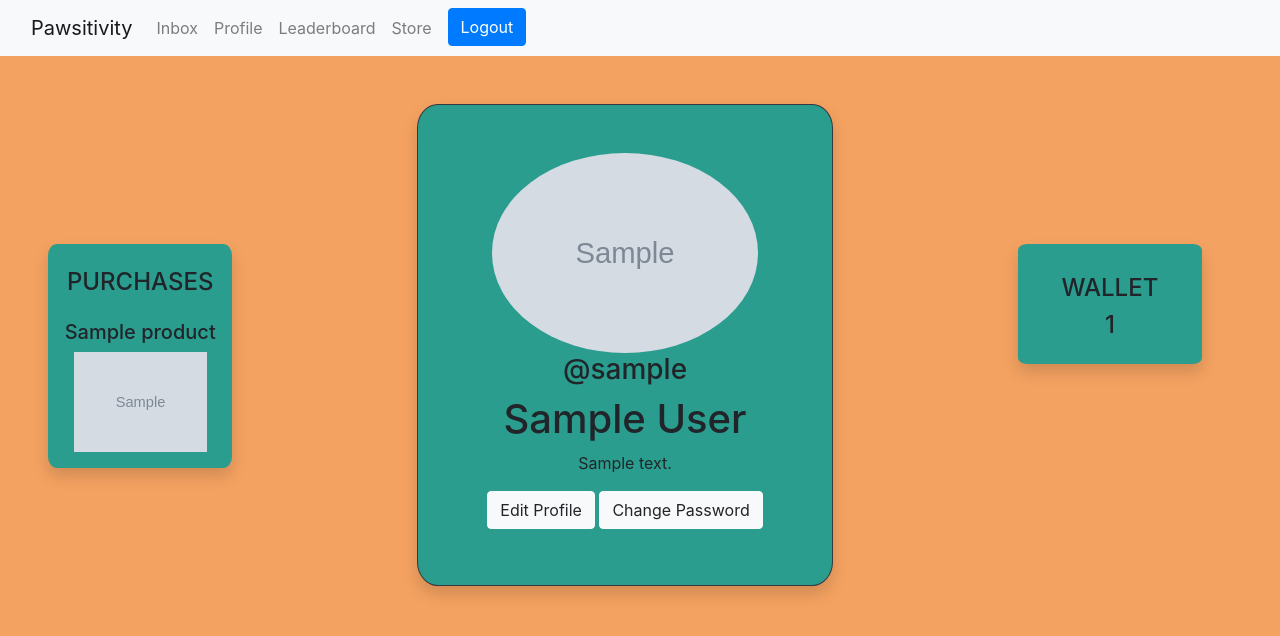
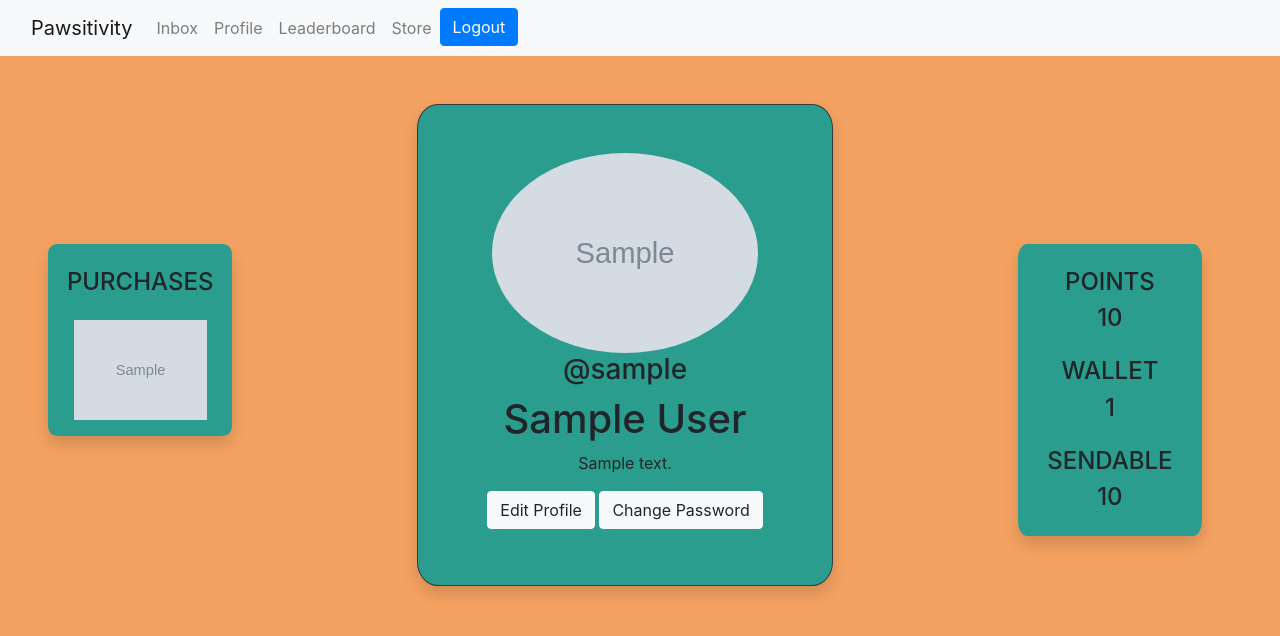
Before and after one commit to RAIK284/project-code-hackoverflow, a Django app: page /profile/1 in a window 1280 px wide. Shown: the top 636 px of the page. Run offline with Django 4.2, Linux system fonts and the light colour scheme; a user stored in the database is signed in; tables that the repository leaves empty hold one stand-in row (values such as "Sample post"); grey boxes marked "Sample" are stand-in pictures; some libraries are stand-ins or nearby versions.

Commit message:
Bug fixes with messaging/points

```diff
--- a/messaging/models.py
+++ b/messaging/models.py
@@ -23,7 +23,7 @@ class Profile(models.Model):
     image = models.ImageField(upload_to=get_image_path, null=True)
     wallet = models.IntegerField(default=0)
     displayPoints = models.BooleanField(default=False)
-    points = models.IntegerField(default=0)
+    points = models.IntegerField(default=0) # Represents points to send to users, specifically
     allTimePoints = models.IntegerField(default=0)
     displayPurchases = models.BooleanField(default=False)
 
--- a/messaging/templates/messaging/profile.html
+++ b/messaging/templates/messaging/profile.html
@@ -4,10 +4,10 @@
 	.panel {
 		background-color:#2a9d8f;
 		border-radius:5%;
+		height: 100%;
 	}
 
 	.side-panel {
-		height: 100%;
 		margin-top: 15%;
 	}
 </style>
@@ -16,14 +16,13 @@
 	<div class="container-fluid row">
 		<div class="col col ml-5 side-panel d-inline text-center shadow rounded-3 panel">
 			<!-- Only show purchases if toggled on -->
-			{% if profile.displayPurchases or current_user.username == user.username%}
+			{% if purchases.count > 0 and profile.displayPurchases or purchases.count > 0 and current_user.username == user.username %}
 			<div>
 				<h4 class="mt-4">PURCHASES</h4>
 
 				<!-- Make sure the purchases don't error out -->
-				{% if purchases.count > 0 %} {% for purchase in purchases %}
+				{% for purchase in purchases %}
 				<div class="py-3 overflow-auto">
-					<h5>{{ purchase.product.name }}</h5>
 					<img
 						class="z-depth-2 img-fluid"
 						alt="Image of purchase: {{ purchase.product.name }}"
@@ -32,7 +31,6 @@
 					/>
 				</div>
 				{% endfor %}
-				{% endif %}
 			</div>
 			{% endif %}
 		</div>
@@ -58,7 +56,7 @@
 
 			<!-- Make sure a user can only edit the profile that's theirs -->
 			{% if current_user.username == user.username %}
-			<div id="edit-info">
+			<div>
 				<a
 					class="mb-2 d-inline-block btn btn-light"
 					href="{% url 'updateProfile' user.id %}"
@@ -90,15 +88,18 @@
 
 		<div class="col col mr-5 align-middle side-panel points-panel d-inline text-center shadow rounded-3 panel">
 			<!-- Only show points if toggled on -->
-			{% if profile.displayPoints %}
+			{% if profile.displayPoints or current_user.username == user.username %}
 				<h4 class="mt-4">POINTS</h4>
-				<h4>{{ profile.points }}</h4>
+				<h4 class="mb-4">{{ profile.allTimePoints }}</h4>
 			{% endif %}
 
 			<!-- Only show current spendable points if the user is on their own page -->
 			{% if current_user.username == user.username %}
-				<h4 style="margin-top:20%;">WALLET</h4>
-				<h4 class="mb-4">{{profile.wallet}}</h4>
+				<h4>WALLET</h4>
+				<h4 class="mb-4">{{ profile.wallet }}</h4>
+
+				<h4>SENDABLE</h4>
+				<h4 class="mb-4">{{ profile.points }}</h4>
 			{% endif %}
 		</div>
 	</div>
--- a/messaging/views.py
+++ b/messaging/views.py
@@ -36,20 +36,20 @@ def sendPoints(newMessage: Message, members: list[User], convo: Conversation, se
     :param convo - the Conversation
     :param sender - the user sending the message
     """
-    # print('Members:' + str(members))
     totalPoints = newMessage.points * (len(members) - 1)
     pointsToSend = 0
     if sender.profile.points < totalPoints:
+        # Will send 0 points
         pointsToSend = sender.profile.points
     else:
         pointsToSend = totalPoints
-    # print("To send:" + str(pointsToSend))
+
     Profile.objects.filter(user=sender).update(points = (sender.profile.points - pointsToSend))
 
     for member in convo.userGroup.members.all():
         if member.username != sender.username:
-            Profile.objects.filter(user=member).update(wallet = (int)(member.profile.wallet +  (pointsToSend / (len(members) - 1))))
-            Profile.objects.filter(user=member).update(allTimePoints = (int)(member.profile.allTimePoints +  (pointsToSend / (len(members) - 1))))
+            Profile.objects.filter(user=member).update(wallet = (int)(member.profile.wallet +  (pointsToSend / (len(members) - 1))),\
+                                                       allTimePoints = (int)(member.profile.allTimePoints +  (pointsToSend / (len(members) - 1))))
 
 def login_page(request):
     """View for the site's login page."""
@@ -117,8 +117,8 @@ def inbox(request):
     # Prep the data to display
     names = []
     for convo in convos:
-        # Preview the first message
-        first_message = Message.objects.filter(conversation=convo).first()
+        # Preview the most recent message
+        first_message = Message.objects.filter(conversation=convo).last()
 
         # Get the users' full names
         username_list = convo.name.split('-')
@@ -240,14 +240,14 @@ def leaderboard(request):
     """View for the global leaderboard."""
     # Get only the top users that have their points public
     NUM_USERS_TO_SHOW = 10
-    user_points = Profile.objects.filter(displayPoints=True).values('points', 'user').order_by('-points')[:NUM_USERS_TO_SHOW]
+    user_points = Profile.objects.filter(displayPoints=True).values('allTimePoints', 'user').order_by('-allTimePoints')[:NUM_USERS_TO_SHOW]
 
     # Prepare data for each user on the leaderboard
     users = []
     points = []
     for obj in user_points:
         user = obj['user']
-        point = obj['points']
+        point = obj['allTimePoints']
         points.append(point)
         users.append(User.objects.get(id=user))
 
--- a/templates/navbar.html
+++ b/templates/navbar.html
@@ -28,7 +28,7 @@
 				</li>
 				<li class="nav-item">
 					{% if request.user.is_authenticated %}
-					<div class="ml-2 btn-nav">
+					<div class="btn-nav">
 						<a
 							class="btn btn-primary btn-small navbar-btn"
 							href="{% url 'logout' %}"
@@ -37,7 +37,7 @@
 						</a>
 					</div>
 					{% else %}
-					<div class="ml-2 btn-nav">
+					<div class="btn-nav">
 						<a
 							class="btn btn-primary btn-small navbar-btn"
 							href="{% url 'login' %}"
```
